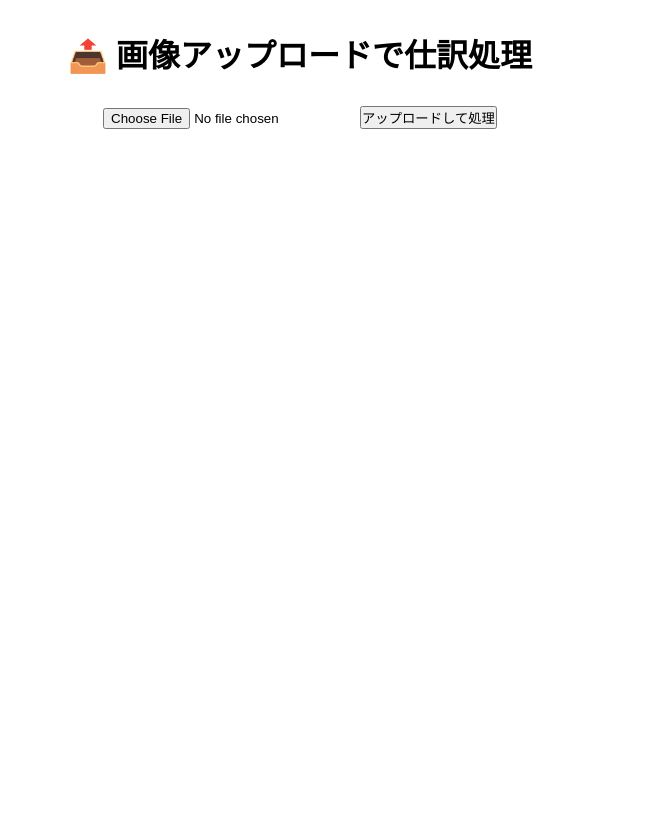
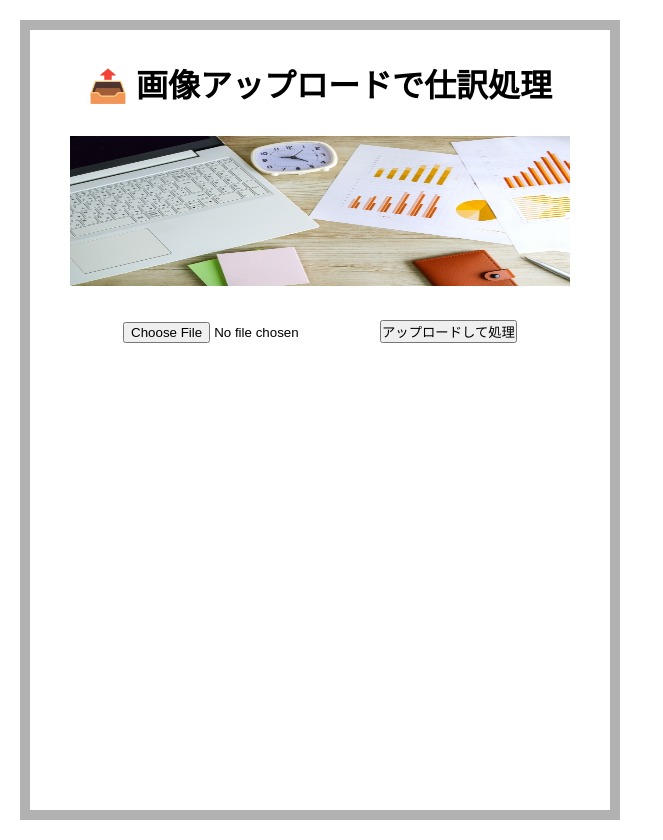
Before and after one commit to yusukeKSF/portfolio, a FastAPI app: page / in a window 1280 px wide. Shown: the whole page, without its empty margins (0-663 px from the left). Before the commit the page ends 129 px from the top, so only its background shows below. Run offline with FastAPI, Linux system fonts and the light colour scheme; parts of the project's set-up code (start-up, migrations or seed data) failed here and were passed over.

Commit message:
updated-4 index.html

```diff
--- a/app/templates/index.html
+++ b/app/templates/index.html
@@ -11,15 +11,23 @@
             box-sizing: border-box;
         }
         body {
+            margin: 20px;
             width: 600px;
+            height: 800px;
             display: block;
             text-align: center;
+            border: 10px solid rgb(177, 177, 177);
         }
         h1 {
             margin: 30px 0;
         }
         thead {
             margin: 50px 0;
+        }
+        .thumbnail {
+            width: 500px;
+            height: 150px;
+            margin-bottom: 30px;
         }
         #preview {
             max-width: 300px;
@@ -41,6 +49,7 @@
 </head>
 <body>
     <h1>📤 画像アップロードで仕訳処理</h1>
+    <img src="img/thumbnail.jpg" alt="" class="thumbnail">
 
     <form id="upload-form" enctype="multipart/form-data">
         <input type="file" id="image-file" name="file" accept="image/*" required />
```
Also changed, not shown: app/templates/img/thumbnail.jpg (added).
